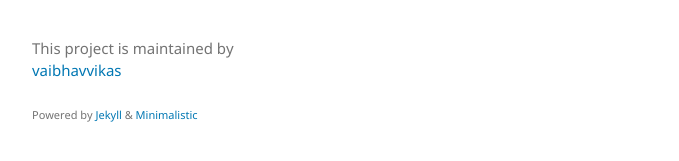
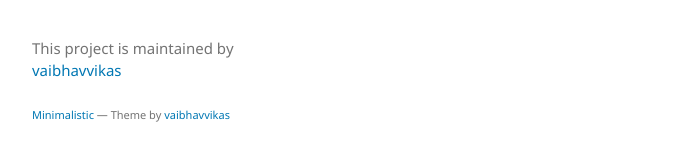
Before and after one commit to vaibhavvikas/jekyll-theme-minimalistic, a Jekyll site: the page built from another-page.md, in a window 1280 px wide. Shown: the part 726-887 px from the top of the page, without its empty margins (178-857 px from the left). Built offline with Jekyll 4.4.1, drawn with Linux system fonts in a browser that asks for light colours; our own code applies the rules of GitHub Pages for plain Markdown files.

Commit message:
Fixed footer

```diff
--- a/_includes/footer.html
+++ b/_includes/footer.html
@@ -3,4 +3,9 @@
     <p>This project is maintained by <a href="{{ site.github.owner_url }}">{{ site.github.owner_name }}</a></p>
     {% endif %}
 {% endunless %}
-<p style="margin-bottom: 0px"><small>Powered by <a href="https://jekyllrb.com/">Jekyll</a> &amp; <a href="https://github.com/vaibhavvikas/jekyll-theme-minimalistic">Minimalistic</a></small></p>
+<p style="margin-bottom: 0px">
+    <small>
+        <a href="https://github.com/vaibhavvikas/jekyll-theme-minimalistic">Minimalistic</a> &mdash; Theme by
+        <a href="https://github.com/vaibhavvikas/">vaibhavvikas</a>
+    </small>
+</p>
```
Also changed, not shown: jekyll-theme-minimalistic.gemspec.
